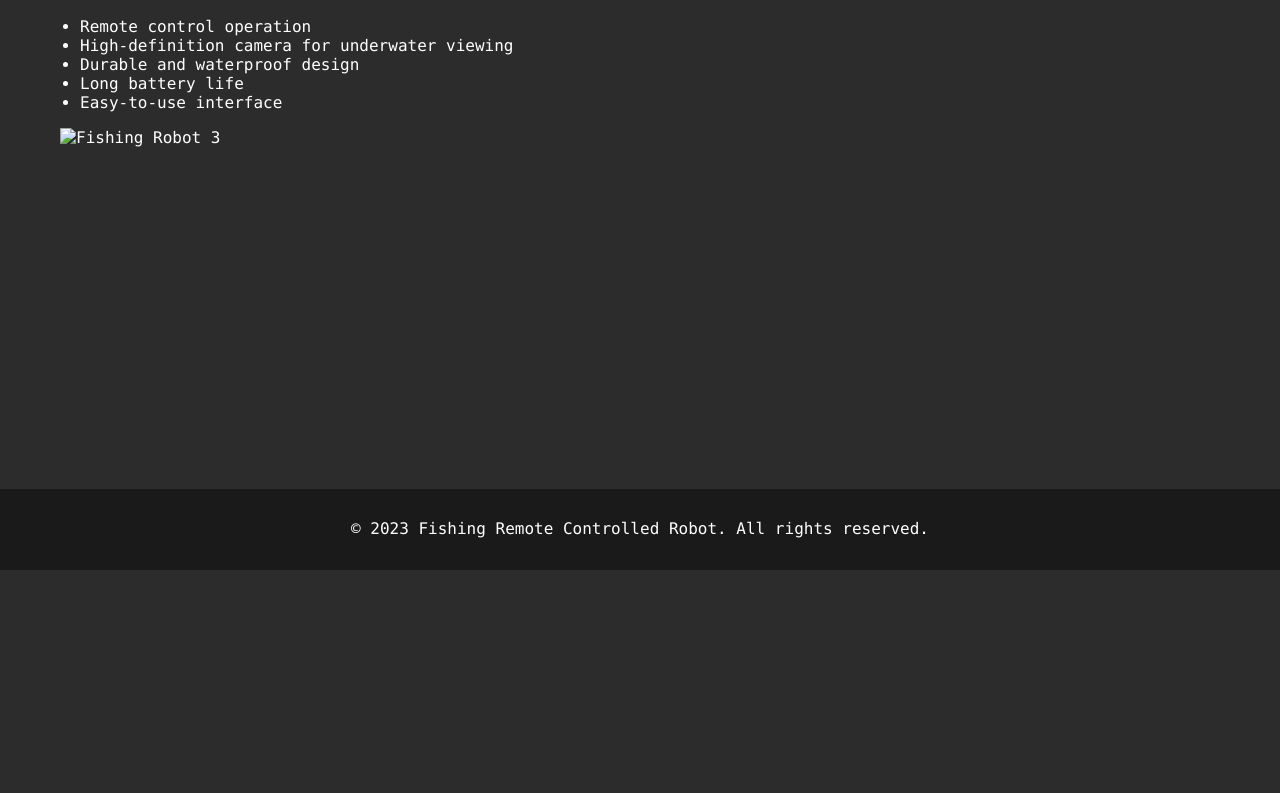
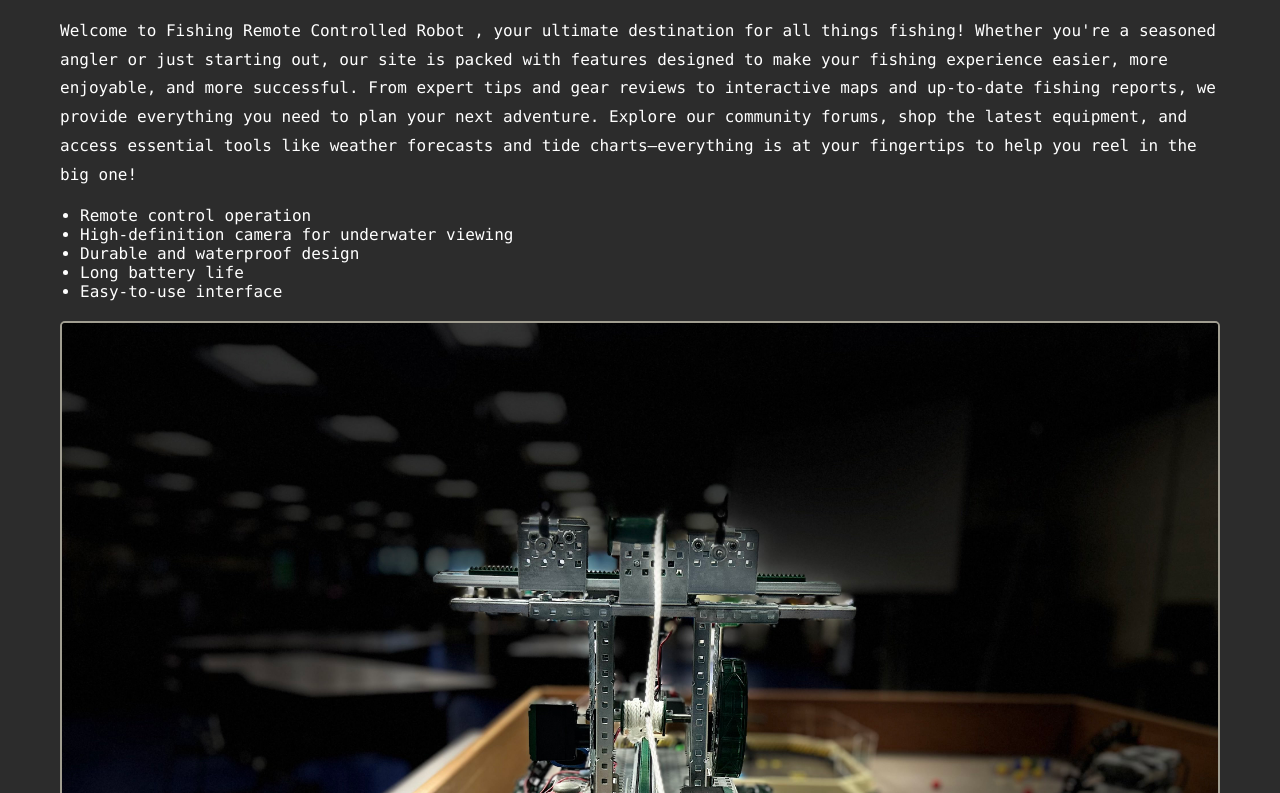
Before and after one commit to peachdome/fishing-robot, a plain HTML site: page features.html in a window 1280 px wide. Shown: the part 207-1000 px from the top of the page. Before the commit the page ends 800 px from the top, so only its background shows below. Drawn offline with Linux system fonts and the light colour scheme; a web font is replaced by a local one.

Commit message:
Update features.html

```diff
--- a/features.html
+++ b/features.html
@@ -25,6 +25,10 @@
 
     <main>
         <h2>Features</h2>
+        <p>
+            Welcome to Fishing Remote Controlled Robot
+            , your ultimate destination for all things fishing! Whether you're a seasoned angler or just starting out, our site is packed with features designed to make your fishing experience easier, more enjoyable, and more successful. From expert tips and gear reviews to interactive maps and up-to-date fishing reports, we provide everything you need to plan your next adventure. Explore our community forums, shop the latest equipment, and access essential tools like weather forecasts and tide charts—everything is at your fingertips to help you reel in the big one!
+        </p>
         <ul>
             <li>Remote control operation</li>
             <li>High-definition camera for underwater viewing</li>
@@ -32,7 +36,9 @@
             <li>Long battery life</li>
             <li>Easy-to-use interface</li>
         </ul>
-        <img src="image3.jpg" alt="Fishing Robot 3">
+        <div class="image-container">
+            <img src="images/IMG_3547.jpg" alt="Fishing Robot 3">
+        </div>
     </main>
 
     <footer>
```
